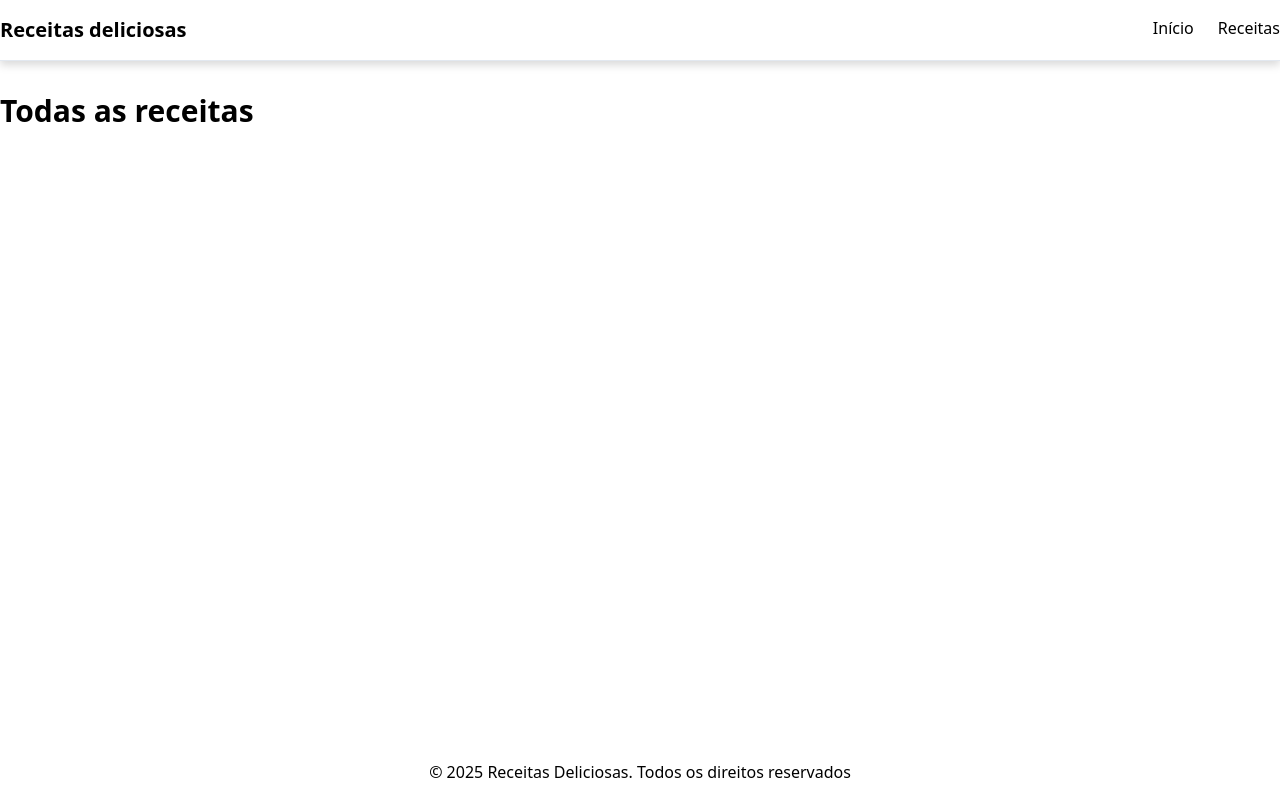
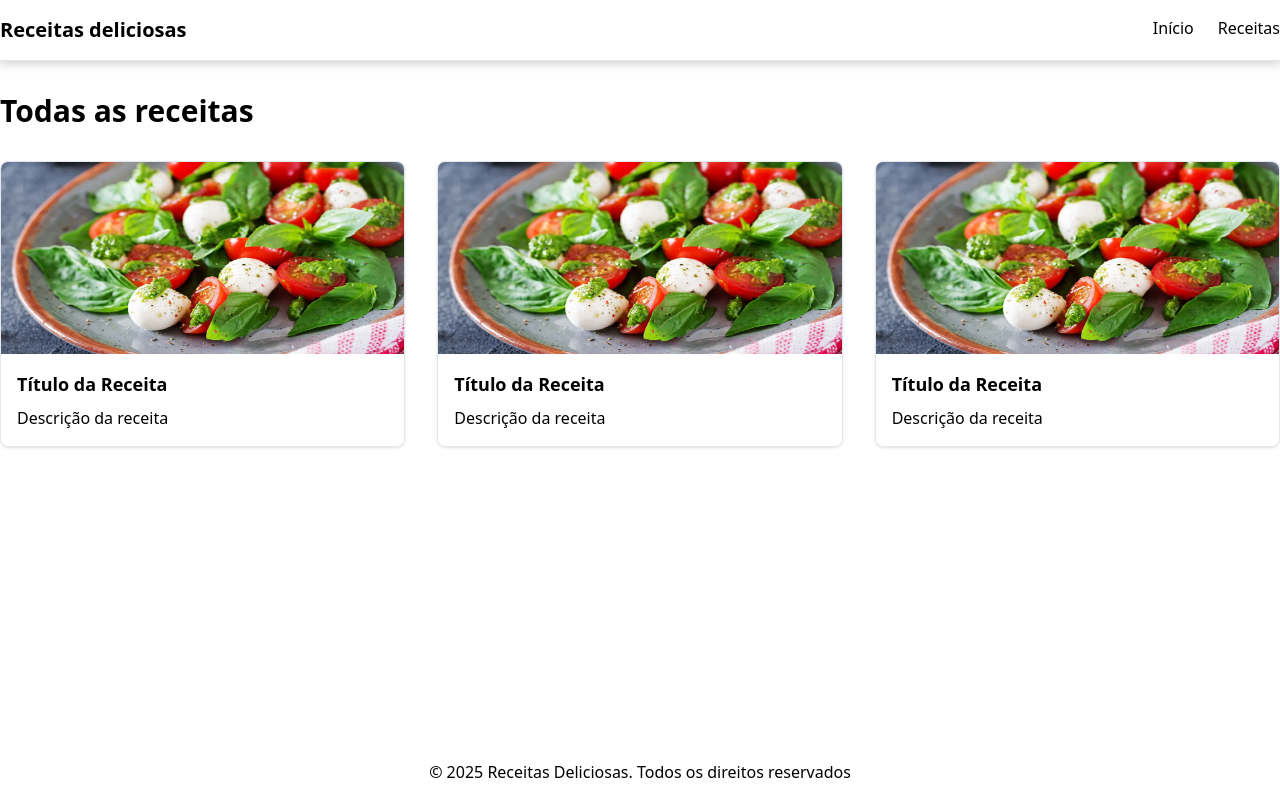
Before and after one commit to rafa-lsc/receitas-byron, a Next.js app: page /receitas in a window 1280 px wide. Built offline with nearby package versions, Linux system fonts and the light colour scheme.

Commit message:
feat: cards de receita

```diff
--- a/src/app/receitas/page.tsx
+++ b/src/app/receitas/page.tsx
@@ -1,11 +1,16 @@
+import RecipeCard from "@/components/RecipeCard";
+import { recipes } from "../lib/data";
+
 export default function ReceitasPage(){
     return(
         <main className="flex-grow py-8">
             <div className="container mx-auto">
                 <h1 className="text-3xl font-bold">Todas as receitas</h1>
 
-                <div>
-                    {/* Array de cards de Receitas */}
+                <div className="grid grid-cols-3 gap-8 mt-8">
+                   {recipes.map((recipe) => (
+                    <RecipeCard />
+                   ))}
                 </div>
             </div>
         </main>
--- /dev/null
+++ b/src/components/RecipeCard/index.tsx
@@ -0,0 +1,23 @@
+import Image from "next/image";
+import Link from "next/link";
+
+export default function RecipeCard(){
+    return(
+        <Link href="">
+            <div className="border border-slate-200 rounded-lg overflow-hidden shadow-sm hover:shadow-md  transition-shadow">
+                <div className="relative h-48 w-full">
+                    <Image
+                    src="/receitas/salada-caprese.png"
+                    alt="Título da Receita"
+                    fill
+                    />
+                </div>
+
+                <div className="flex flex-col p-4 gap-2">
+                    <h3 className="text-lg font-bold">Título da Receita</h3>
+                    <p>Descrição da receita</p>
+                </div>
+            </div>
+        </Link>
+    )
+}
```
